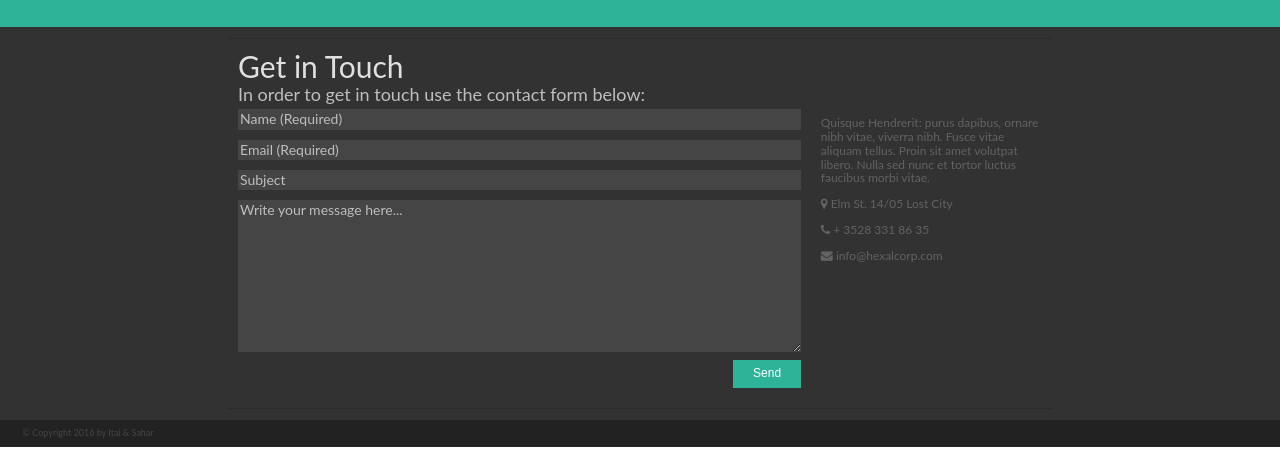
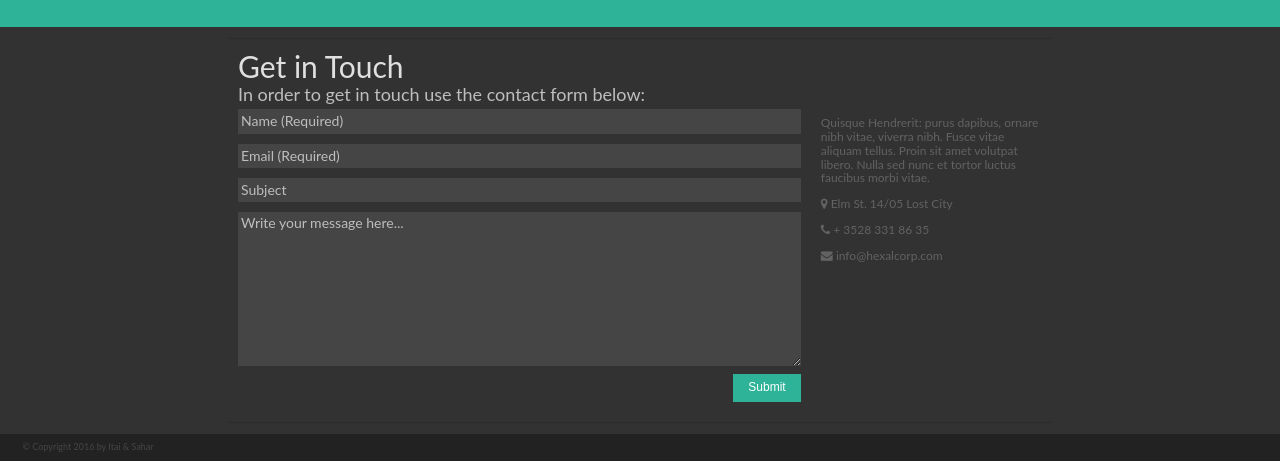
Before and after one commit to Ssabin/memeGenerator, a website: page index.html in a window 1280 px wide. Shown: the part 1394-1855 px from the top of the page. Drawn offline with nearby package versions, Linux system fonts and the light colour scheme; files that its build step writes are made by us from their sources; a web font is replaced by a local one.

Commit message:
minor changes

```diff
--- a/index.html
+++ b/index.html
@@ -252,8 +252,9 @@
                             <li><input type="text" placeholder="Subject" class="contact-form__field" id="form-subject"></li>
                             <li><textarea rows="8" placeholder="Write your message here..." class="contact-form__field" id="form-txt"></textarea></li>
                         </ul>
-                        <div class="contact-form__send flex">
-                            <button class="contact-form__button" onclick="saveContactLocalStorage(); return false;">Send</button>
+                        <div class="contact-form__send flex flex-col">
+                            <input type="submit" class="contact-form__button" onclick="saveContactLocalStorage(); return false;">
+                            <div class="contact-form__sent" style="display:none">Your input was sent successfully!</div>
                         </div>
                     </form>
                     <div class="contact-info">
--- a/js/main.js
+++ b/js/main.js
@@ -73,6 +73,7 @@ function saveContactLocalStorage() {
     };
     var contactToSave = JSON.stringify(contactForm);
     localStorage.setItem('Contact Info', contactToSave);
+    $('.contact-form__sent').show();
 }
 
 /**
--- a/scss/_contact.scss
+++ b/scss/_contact.scss
@@ -44,6 +44,7 @@
     color: white;
     background-color: #454545;
     border: 0px solid black;
+    padding: 3px;
 }
 
     ::-webkit-input-placeholder {
@@ -57,9 +58,10 @@
     color: white;
     font-size: rem(12px);
     border: none;
+    cursor: pointer;
 }
 
 .contact-form__send {
-    justify-content: flex-end;
+    align-items: flex-end;
     margin-bottom: em(10px);
 }
--- a/scss/_main-nav.scss
+++ b/scss/_main-nav.scss
@@ -31,8 +31,6 @@
     }
 }
 
-
-
 .arrow-down {
     margin: auto;
     width: 0;
@@ -40,4 +38,6 @@ margin: auto;
     border-left: 40px solid transparent;
     border-right: 40px solid transparent;
     border-top: 20px solid #323232;
+    position: relative;
+    top: -1px;
 }
```
Lines whose indentation alone changed are shown as unchanged.
